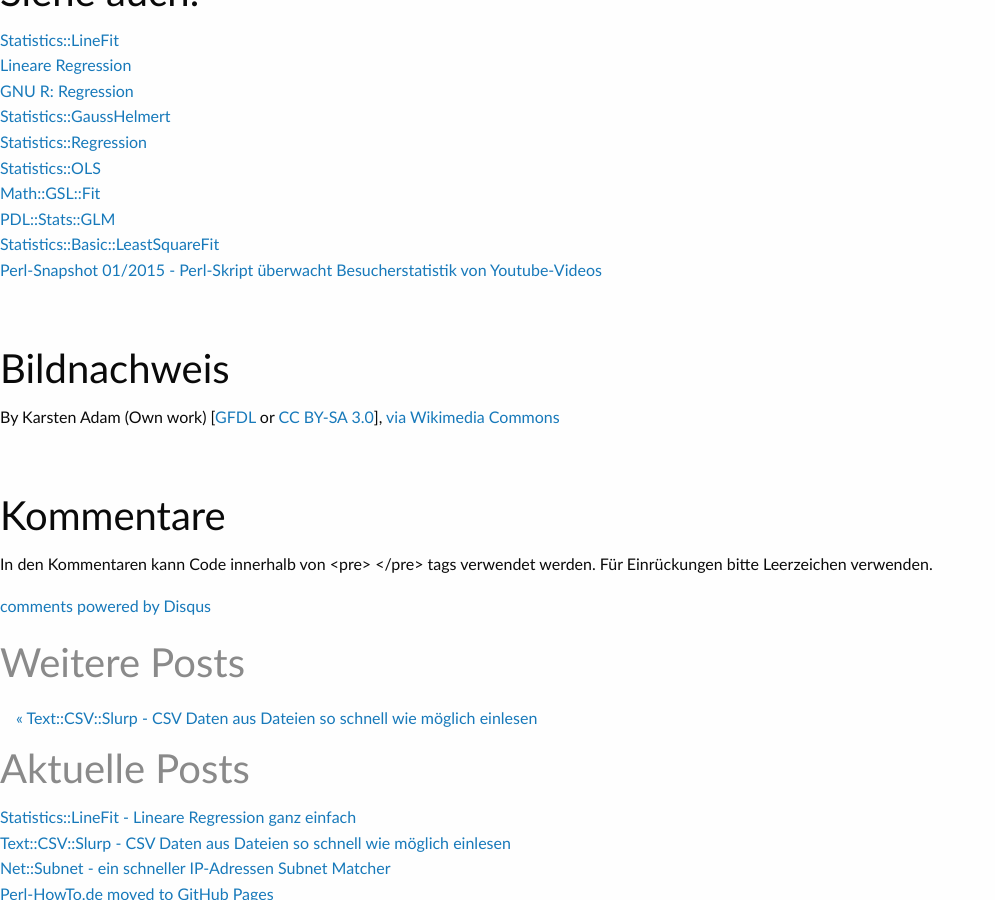
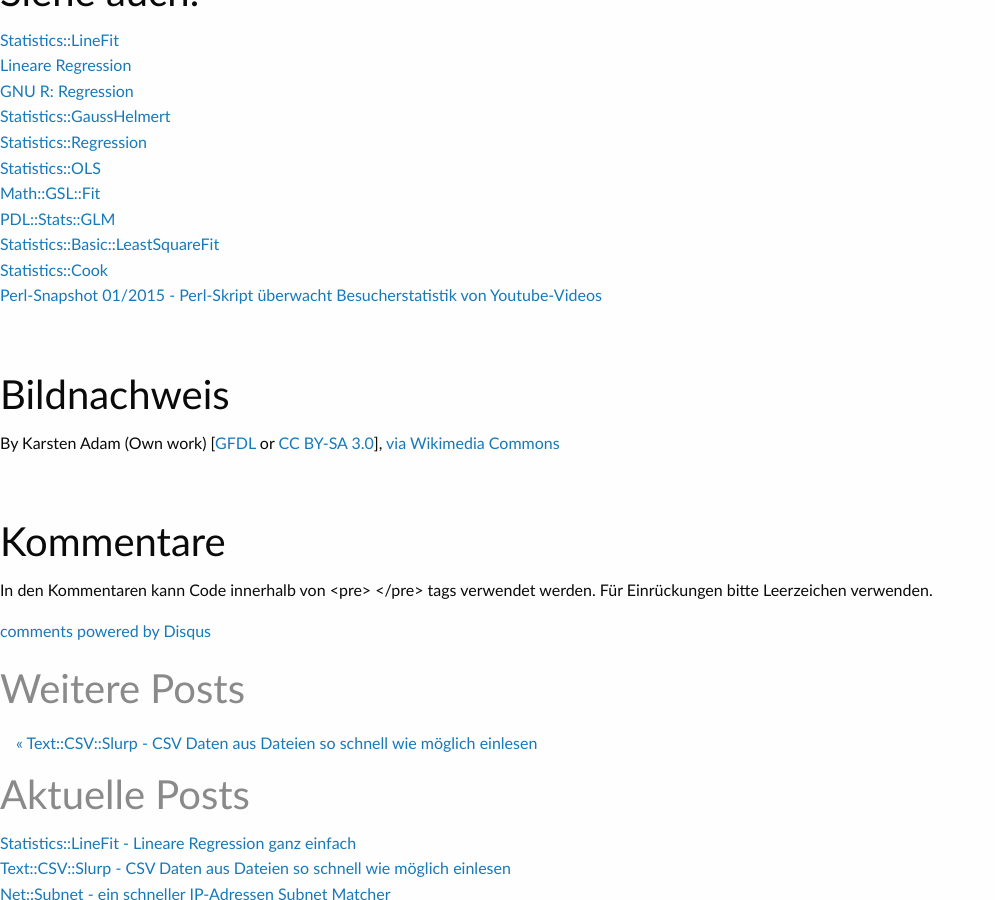
Before and after one commit to perl-howto/perl-howto.github.io, a Jekyll site: the page built from _posts/2016-11-22-statistics-linefit-lineare-regression.html, in a window 1280 px wide and 900 px high, scrolled down 2233 px. Shown: the whole window, without its empty margins (0-995 px from the left). Built offline with Jekyll 4.4.1, drawn with Linux system fonts in a browser that asks for light colours; nearby versions of some CDN libraries; comment, search, counter and statistics services are not loaded; a style sheet for code colours, icons or effects is not loaded.

Commit message:
Added  Statistics::Cook

```diff
--- a/_posts/2016-11-22-statistics-linefit-lineare-regression.html
+++ b/_posts/2016-11-22-statistics-linefit-lineare-regression.html
@@ -105,6 +105,7 @@ X: 73 Y: 5540 Y pred: 5706.98508751211 Residual: -166.985087512115
 <li><a href="https://metacpan.org/pod/Math::GSL::Fit">Math::GSL::Fit</a></li>
 <li><a href="http://pdl-stats.sourceforge.net/GLM.htm">PDL::Stats::GLM</a></li>
 <li><a href="https://metacpan.org/pod/distribution/Statistics-Basic/lib/Statistics/Basic/LeastSquareFit.pod">Statistics::Basic::LeastSquareFit</a></li>
+<li><a href="https://metacpan.org/pod/Statistics::Cook">Statistics::Cook</a></li>
 <li><a href="http://www.linux-magazin.de/Ausgaben/2015/01/Perl-Snapshot">Perl-Snapshot 01/2015 - Perl-Skript überwacht Besucherstatistik von Youtube-Videos</a></li>
 </ul>
 
```
